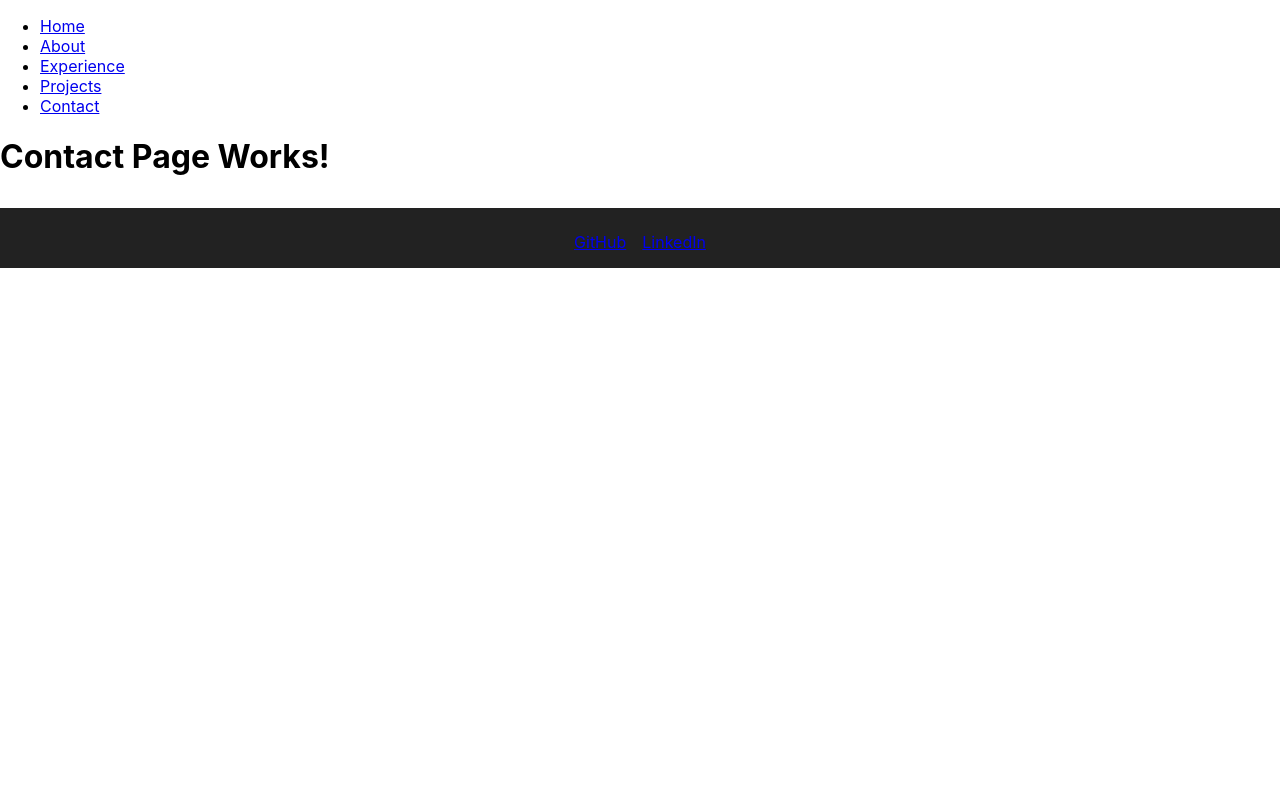
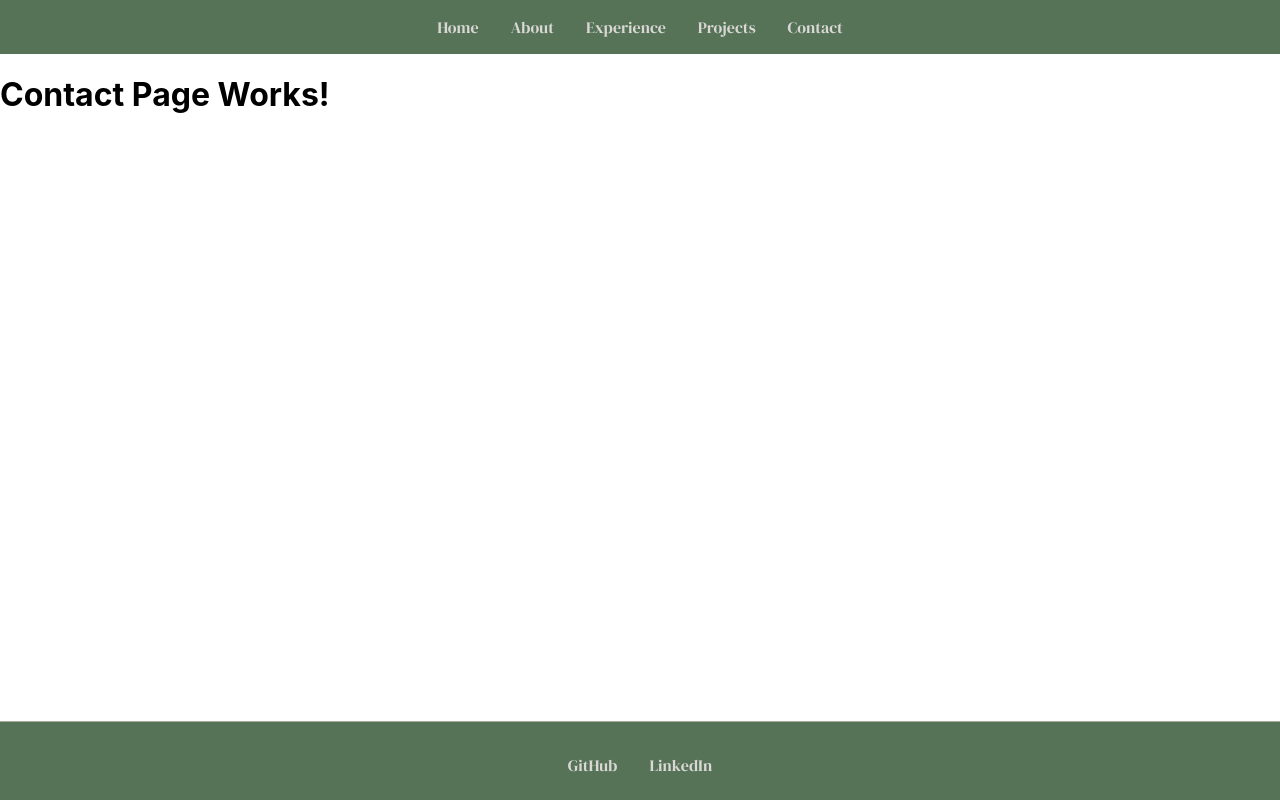
Before and after one commit to anhphan17/software-development-portfolio, a React (Create React App) app: page /contact in a window 1280 px wide. Built offline with nearby package versions, Linux system fonts and the light colour scheme; the HTML template or start-up script is replaced by a standard one.

Commit message:
Navbar & Footer initial styling

```diff
--- /dev/null
+++ b/src/components/Footer.css
@@ -0,0 +1,28 @@
+@import url('https://fonts.googleapis.com/css2?family=DM+Serif+Display&display=swap');
+
+footer {
+    background-color: #567257;
+    color: #D9D8D5;
+    text-align: center;
+    padding: 1.5rem;
+    font-family: 'DM Serif Display', serif;
+    border-top: 1px solid #ACAB9E;
+}
+
+.footer-links {
+    display: flex;
+    justify-content: center;
+    gap: 2rem;
+    margin-top: 0.5rem;
+}
+
+.footer-links a {
+    color: #D9D8D5;
+    text-decoration: none;
+    font-weight: 500;
+    transition: color 0.3s ease;
+}
+
+.footer-links a:hover {
+    color: #ACAB9E;
+}
--- a/src/components/Footer.js
+++ b/src/components/Footer.js
@@ -1,9 +1,10 @@
 import React from "react";
+import "./Footer.css";
 
 function Footer() {
     return (
-        <footer style={footerStyle}>
-            <div style={linksStyle}>
+        <footer>
+            <div className="footer-links">
                 <a href="https://github.com/anhphan17" target="_blank" rel="noopener noreferrer">GitHub</a>
                 <a href="https://www.linkedin.com/in/anhphan17/" target="_blank" rel="noopener noreferrer">LinkedIn</a>
             </div>
@@ -11,19 +12,4 @@ function Footer() {
     );
 }
 
-const footerStyle = {
-    backgroundColor: "#222",
-    color: "#fff",
-    textAlign: "center",
-    padding: "1rem",
-    marginTop: "2rem",
-};
-
-const linksStyle = {
-    display: "flex",
-    justifyContent: "center",
-    gap: "1rem",
-    marginTop: "0.5rem",
-};
-
 export default Footer;
--- a/src/components/Layout.js
+++ b/src/components/Layout.js
@@ -4,11 +4,11 @@ import Footer from './Footer';
 
 function Layout({ children }) {
     return (
-        <>
+        <div className="layout">
             <Navbar />
-            <main>{children}</main>
+            <main className="content">{children}</main>
             <Footer />
-        </>
+        </div>
     );
 }
 
--- /dev/null
+++ b/src/components/Navbar.css
@@ -0,0 +1,27 @@
+@import url('https://fonts.googleapis.com/css2?family=DM+Serif+Display&display=swap');
+
+nav {
+    background-color: #567257;
+    padding: 1rem;
+    font-family: 'DM Serif Display', serif;
+}
+
+nav ul {
+    list-style-type: none;
+    display: flex;
+    justify-content: center;
+    gap: 2rem;
+    margin: 0;
+    padding: 0;
+}
+
+nav ul li a {
+    color: #D9D8D5;
+    text-decoration: none;
+    font-weight: normal;
+    transition: color 0.3s;
+}
+
+nav ul li a:hover {
+    color: #ACAB9E;
+}
--- a/src/components/Navbar.js
+++ b/src/components/Navbar.js
@@ -1,5 +1,6 @@
 import React from "react";
 import { NavLink } from "react-router-dom";
+import "./Navbar.css";
 
 function Navbar() {
     return (
--- a/src/index.css
+++ b/src/index.css
@@ -11,3 +11,13 @@ code {
   font-family: source-code-pro, Menlo, Monaco, Consolas, 'Courier New',
     monospace;
 }
+
+.layout {
+  display: flex;
+  flex-direction: column;
+  min-height: 100vh;
+}
+
+.content {
+  flex: 1;
+}
```
